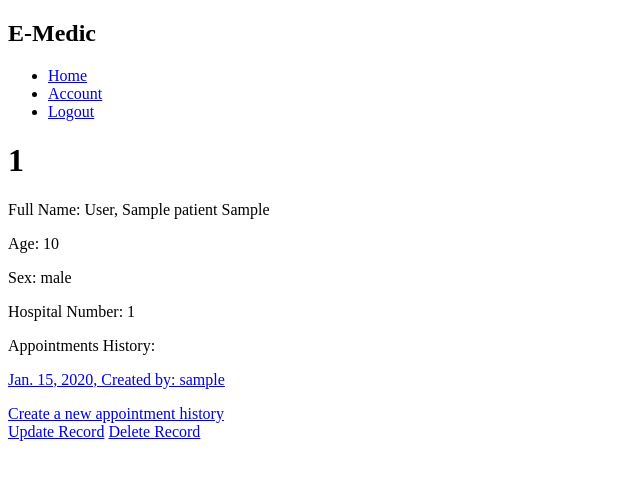
After one commit to chuboyo/smart-emr-project, a Django app: page /patient/00000000-0000-0000-0000-000000000001/ in a window 1280 px wide. The commit adds this page. Shown: the top 480 px of the page, without its empty margins (0-640 px from the left). Run offline with Django 4.2, Linux system fonts and the light colour scheme; tables that the repository leaves empty hold one stand-in row (values such as "Sample post").

Commit message:
Templates initialization

```diff
--- a/app/main/models.py
+++ b/app/main/models.py
@@ -3,6 +3,16 @@ from django.db import models
 from django.urls import reverse
 from django.contrib.auth import get_user_model
 
+
+gender_choices = [
+    ('male', 'Male'),
+    ('female', 'Female')
+]
+
+marriage_choices = [
+    ('married', 'Married'),
+    ('single', 'Single')
+]
 
 class Patient(models.Model):
     id = models.UUIDField(
@@ -18,19 +28,12 @@ class Patient(models.Model):
     age = models.IntegerField(blank=False)
 
     # The first element in each tuple is the actual value to be set on the model, and the second element is the human-readable name.
-    gender_choices = [
-        ('male', 'Male'),
-        ('female', 'Female')
-    ]
+
     sex = models.CharField(max_length=6, choices=gender_choices, default='female')
     # state of origin wasn't populated with choices because it'd be too long, the form would be customized instead
     # this thread might be useful: https://stackoverflow.com/questions/66302329/how-to-create-dropdown-box-with-forms-modelform-in-django
     nationality = models.CharField(max_length=50, blank=False)
     state_of_origin = models.CharField(max_length=50, blank=False)
-    marriage_choices = [
-        ('married', 'Married'),
-        ('single', 'Single')
-    ]
     marriage_status = models.CharField(max_length=10, choices=marriage_choices, default='single')
     address = models.CharField(max_length=300, blank=False)
     religion = models.CharField(max_length=50, blank=False)
@@ -41,7 +44,7 @@ class Patient(models.Model):
         return f' {self.hospital_number} --> {self.first_name}  {self.last_name}'
 
     def get_absolute_url(self):
-        return reverse('', args=[str(self.id)])
+        return reverse('patient_detail', args=[str(self.id)])
 
 class DoctorAppointmentHistory(models.Model):
     id = models.UUIDField(
--- a/app/main/urls.py
+++ b/app/main/urls.py
@@ -1,11 +1,12 @@
 from django.urls import path
 
-from .views import PatientListView, PatientDetailView, PatientCreateView, PatientUpdateView, PatientDeleteView
-from .views import DoctorAppointmentListView, DoctorAppointmentDetailView, DoctorAppointmentCreateView, DoctorAppointmentUpdateView, DoctorAppointmentDeleteView
-from .views import LabAppointmentListView, LabAppointmentDetailView, LabAppointmentCreateView, LabAppointmentUpdateView, LabAppointmentDeleteView
+from .views import (PatientListView, PatientDetailView, PatientCreateView, PatientUpdateView, PatientDeleteView,
+                    DoctorAppointmentListView, DoctorAppointmentDetailView, DoctorAppointmentCreateView, DoctorAppointmentUpdateView,
+                    DoctorAppointmentDeleteView, LabAppointmentListView, LabAppointmentDetailView, LabAppointmentCreateView,
+                    LabAppointmentUpdateView, LabAppointmentDeleteView, PatientSearchResultsListView, HomePageView)
 
 urlpatterns = [
-    path('patient/', PatientListView.as_view(), name='patient_list'),
+    path('patients/', PatientListView.as_view(), name='patient_list'),
     path('patient/<uuid:pk>/', PatientDetailView.as_view(), name='patient_detail'),
     path('patient/new/', PatientCreateView.as_view(), name='patient_new'),
     path('patient/<uuid:pk>/edit/', PatientUpdateView.as_view(), name='patient_edit'),
@@ -20,4 +21,7 @@ urlpatterns = [
     path('lab/new/', LabAppointmentCreateView.as_view(), name='lab_new'),
     path('lab/<uuid:pk>/edit/', LabAppointmentUpdateView.as_view(), name='lab_edit'),
     path('lab/<uuid:pk>/delete/', LabAppointmentDeleteView.as_view(), name='lab_delete'),
+
+    path('patient_search/', PatientSearchResultsListView.as_view(), name='patient_search_results'),
+    path('', HomePageView.as_view(), name='home'),
 ]
--- a/app/main/views.py
+++ b/app/main/views.py
@@ -2,11 +2,15 @@ from django.shortcuts import render
 
 from .models import Patient, DoctorAppointmentHistory, LabAppointmentHistory
 
-from django.views.generic import ListView, DetailView
+from django.views.generic import ListView, DetailView, TemplateView
 
 from django.views.generic.edit import CreateView, UpdateView, DeleteView
 
 from django.urls import reverse_lazy
+
+from datetime import datetime
+
+from .forms import PatientUpdateForm
 
 """patient table views """
 class PatientListView(ListView):
@@ -19,6 +23,13 @@ class PatientDetailView(DetailView):
     context_object_name = 'patient'
     template_name = 'patient/patient_detail.html'
 
+    def get_context_data(self, **kwargs):
+        context = super().get_context_data(**kwargs)
+        patient = self.get_object()
+        appointments = DoctorAppointmentHistory.objects.filter(patient=patient.pk).all()
+        context.update({'appointments': appointments})
+        return context
+
 class PatientCreateView(CreateView):
     model = Patient
     template_name = 'patient/new_patient.html'
@@ -27,16 +38,16 @@ class PatientCreateView(CreateView):
 class PatientUpdateView(UpdateView):
     model = Patient
     template_name = 'patient/edit_patient.html'
-    fields = ['first_name', 'last_name', 'middle_name', 'hospital_number',
-        'age', 'gender_choices', 'sex', 'nationality', 'state_of_origin',
-        'marriage_choices', 'marriage_status', 'address', 'religion',
-        'tribe',
-    ]
+    '''fields = ['first_name', 'last_name', 'middle_name', 'hospital_number',
+        'age', 'sex', 'nationality', 'state_of_origin', 'marriage_status',
+        'address', 'religion', 'tribe',
+    ]'''
+    form_class = PatientUpdateForm
 
 class PatientDeleteView(DeleteView):
     model = Patient
     template_name = 'patient/delete_patient.html'
-    success_url = reverse_lazy('')
+    success_url = reverse_lazy('patient_list')
 
 
 """doctor appointment history views """
@@ -98,4 +109,23 @@ class LabAppointmentDeleteView(DeleteView):
     model = LabAppointmentHistory
     template_name = 'lab/delete_lab_appointment.html'
     success_url = reverse_lazy('')
-# Create your views here.
+
+class HomePageView(TemplateView):
+    template_name = 'home.html'
+
+    def get_context_data(self, **kwargs):
+        context = super().get_context_data(**kwargs)
+        total_patients = Patient.objects.all().count()
+        doctor_appointments_today = DoctorAppointmentHistory.objects.filter(date = datetime.today().date()).count()
+        context.update({'total_patients': total_patients, 'doctor_appointments_today': doctor_appointments_today})
+        return context
+
+
+class PatientSearchResultsListView(ListView):
+    model = Patient
+    context_object_name = 'patients'
+    template_name = 'patient/patient_search_results.html'
+
+    def get_queryset(self):
+        query = self.request.GET.get('q')
+        return Patient.objects.filter(hospital_number=query)
--- a/app/templates/account/login.html
+++ b/app/templates/account/login.html
@@ -1,6 +1,8 @@
 {% extends 'base.html' %}
 
 {% block title %}Log In{% endblock title %}
+{% block navbar %} {% endblock navbar %}
+
 {% block content %}
     <h2>Log In</h2>
     <form method="post">
--- a/app/templates/base.html
+++ b/app/templates/base.html
@@ -1,14 +1,31 @@
 <!DOCTYPE html>
-
-<html>
+<html lang="en">
 <head>
-    <meta charset="utf-8">
-    <title>{% block title %}Bookstore{% endblock title %}</title>
+    <meta charset="UTF-8">
+    <meta http-equiv="X-UA-Compatible" content="IE=edge">
+    <meta name="viewport" content="width=device-width, initial-scale=1.0">
+    <title>{% block title %}E-Medic{% endblock title %}</title>
 </head>
 <body>
-    <div class="container">
+    {% block navbar %}
+    <nav class="navbar">
+        <h1>E-Medic</h1>
+        <div>
+            <ul>
+                <li><a href="{% url 'home' %}">Home</a></li>
+                <li><a href="#">Account</a></li>
+                <li><a href="#">Logout</a></li>
+            </ul>
+        </div>
+    </nav>
+    {% endblock navbar %}
+    <div class="main">
         {% block content %}
+
         {% endblock content %}
     </div>
+    {% block footer %}
+        <div class="footer"></div>
+    {% endblock footer %}
 </body>
 </html>
--- /dev/null
+++ b/app/templates/patient/patient_detail.html
@@ -0,0 +1,27 @@
+{% extends 'base.html' %}
+
+{% block content %}
+    <h1>{{patient.hospital_number}}</h1>
+    <div>
+        <p>Full Name: {{patient.last_name}}, {{patient.middle_name}} {{patient.first_name}}</p>
+        <p>Age: {{patient.age}}</p>
+        <p>Sex: {{patient.sex}}</p>
+        <p>Hospital Number: {{patient.hospital_number}}</p>
+
+        <div>
+            Appointments History:
+            {% if appointments %}
+                {% for meeting in appointments %}
+                    <p><a href="#">{{meeting.date}}, Created by: {{meeting.created_by}}</a></p>
+                {% endfor %}
+            {% else %}
+                <p>No Appointments yet...</p>
+            {% endif %}
+            <a href="#">Create a new appointment history</a>
+        </div>
+        <div>
+            <a href="{% url 'patient_edit' patient.pk %}">Update Record</a>
+            <a href="{% url 'patient_delete' patient.pk %}">Delete Record</a>
+        </div>
+    </div>
+{% endblock content %}
```
Also changed, not shown: app/main/forms.py (added, +26 -0 lines), app/templates/home.html (added, +18 -0 lines), app/templates/patient/delete_patient.html (added, +9 -0 lines), app/templates/patient/edit_patient.html (added, +12 -0 lines), app/templates/patient/new_patient.html (added, +10 -0 lines), app/templates/patient/patient_list.html (added, +15 -0 lines), app/templates/patient/patient_search_results.html (added, +18 -0 lines).
